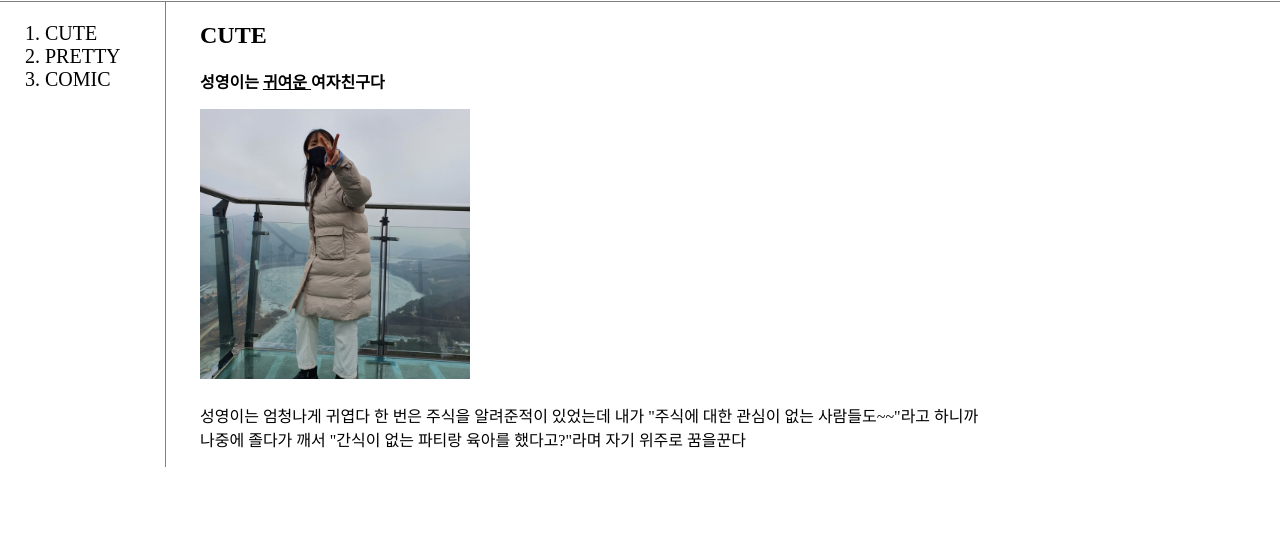
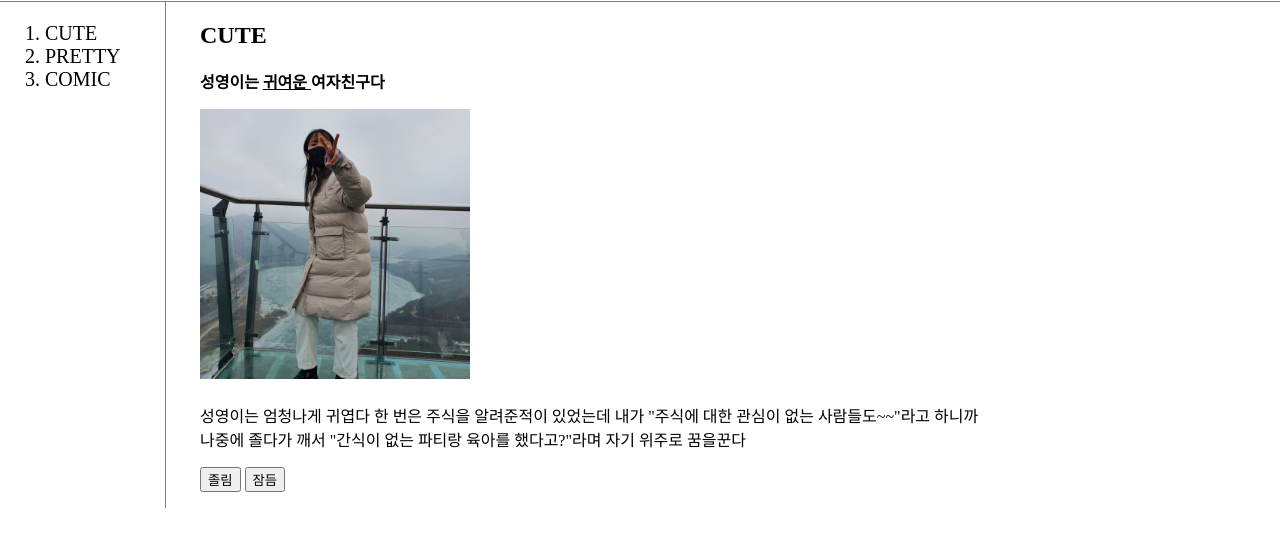
Before and after one commit to ccd485/ccd485.github.io, a plain HTML site: page 1.html in a window 1280 px wide. Shown: the part 104-650 px from the top of the page. Drawn offline with Linux system fonts and the light colour scheme.

Commit message:
Add files via upload

```diff
--- a/1.html
+++ b/1.html
@@ -18,6 +18,11 @@
             <p><strong>성영이는 <u>귀여운 </u>여자친구다</strong></p>
             <img src="귀여운.jpg" width="25%">
             <p style="margin-top:20px;"> <a href="https://www.instagram.com/tung.0_/" target="_blank" title="her instagram home">성영이는</a> 엄청나게 귀엽다 한 번은 주식을 알려준적이 있었는데 내가 "주식에 대한 관심이 없는 사람들도~~"라고 하니까 <br>나중에 졸다가 깨서 "간식이 없는 파티랑 육아를 했다고?"라며 자기 위주로 꿈을꾼다 </p>
+            <p>
+                <input type="button" value="졸림" onclick="alert('성영이가 짜증낼 수 있음')">
+                <input type="button" value="잠듬" onclick="alert('성영이가 코를 골 수 있음')">
+            </p>
+
         </div>
     </div>
 </body>
```
